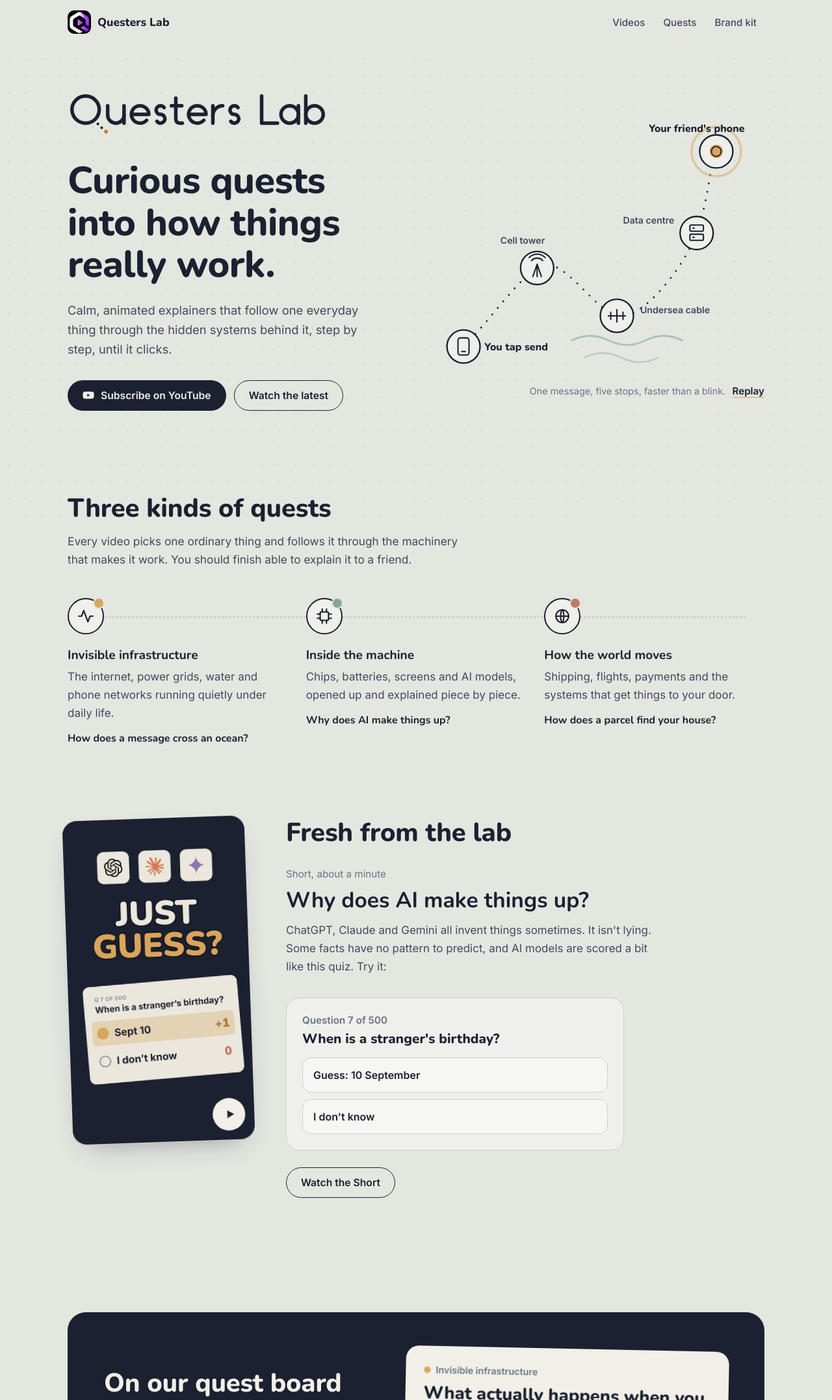
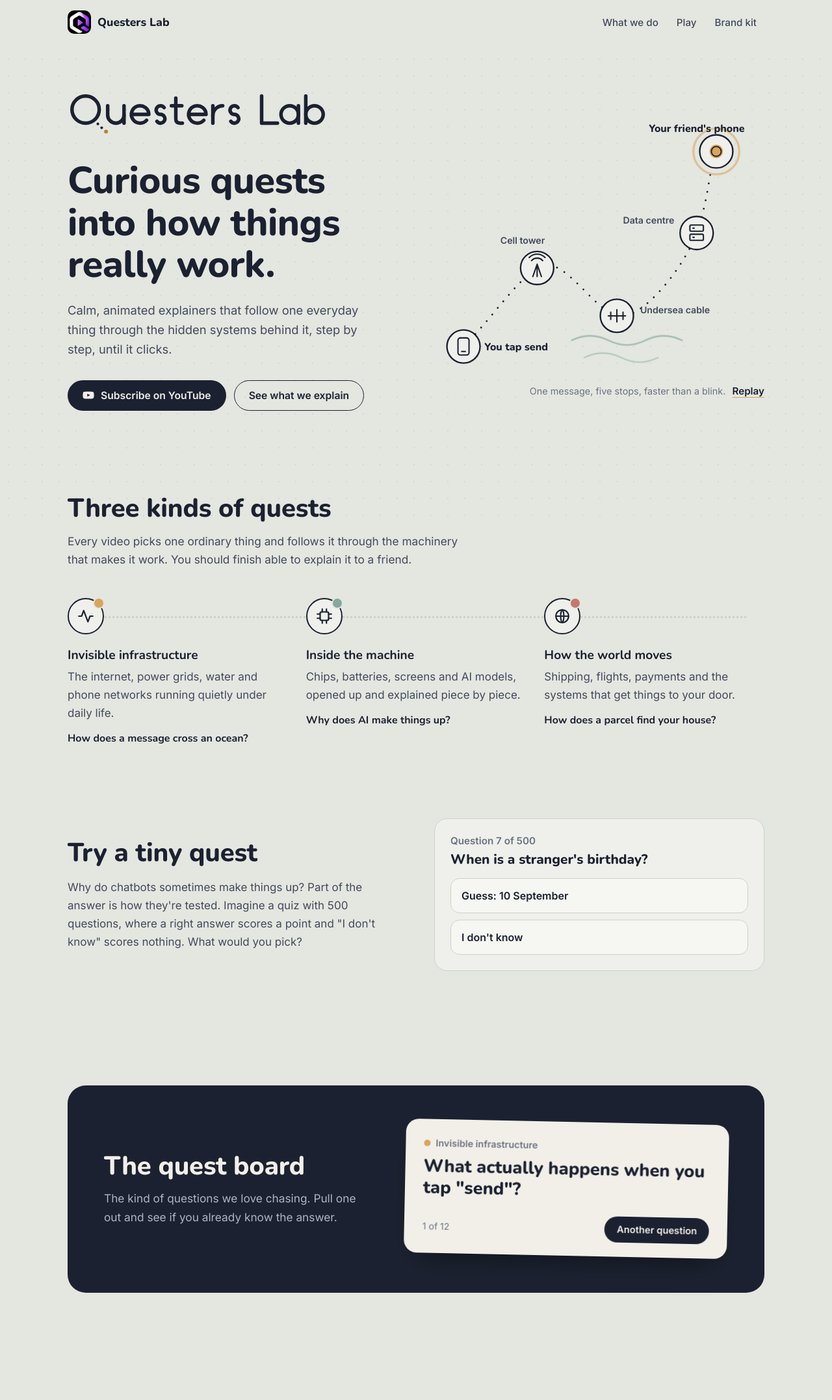
Before and after one commit to questerslab/questerslab.github.io, a plain HTML site: page index.html in a window 1280 px wide. Shown: the top 2154 px of the page at 65% size. Drawn offline with Linux system fonts and the light colour scheme.

Commit message:
Focus the landing page on Questers Lab: drop the latest-video section
Replace it with a standalone 'Try a tiny quest' quiz; nav now What we do / Play / Brand kit.

Co-Authored-By: Claude Opus 5.5 <noreply@anthropic.com>
Claude-Session: https://claude.ai/code/session_018Lky2pZVNLuUV9121Zy7WK

```diff
--- a/assets/site.js
+++ b/assets/site.js
@@ -56,7 +56,7 @@
       b.addEventListener('click', function () {
         quiz.classList.add('done');
         ans.innerHTML = (b.dataset.v === 'guess'
-          ? 'You guessed. One time in 365 you score a point. "I don\'t know" never does, so on a test like this, guessing always wins on average.'
+          ? 'You guessed. About one time in 365 that scores a point, and "I don\'t know" never does. So on a test like this, guessing wins on average, and an AI trained on such tests learns to bluff.'
           : 'Honest, and it scores zero every time. A guess sometimes scores a point, so a model trained on tests like this learns to bluff.')
           + ' <button class="again" type="button">Try again</button>';
         ans.querySelector('.again').addEventListener('click', function () { quiz.classList.remove('done'); ans.textContent = ''; });
--- a/assets/style.css
+++ b/assets/style.css
@@ -249,3 +249,9 @@ footer .brand{margin-bottom:8px}
   .card-q{padding:22px 20px 18px}
 }
 @media (prefers-reduced-motion:reduce){*{transition:none!important;animation:none!important;scroll-behavior:auto!important}}
+
+/* Play section */
+.playgrid{display:grid;grid-template-columns:1fr 1fr;gap:56px;align-items:center}
+.playgrid .quiz{margin-top:0}
+.playgrid .lede{max-width:46ch}
+@media (max-width:960px){.playgrid{grid-template-columns:1fr;gap:28px}}
--- a/index.html
+++ b/index.html
@@ -25,8 +25,8 @@
   <div class="wrap">
     <a class="brand" href="./"><img src="assets/img/mark-96.png" alt="" width="36" height="36"><span>Questers Lab</span></a>
     <ul>
-      <li><a href="#latest">Videos</a></li>
-      <li><a href="#quests">Quests</a></li>
+      <li><a href="#quests">What we do</a></li>
+      <li><a href="#play">Play</a></li>
       <li><a href="brand.html">Brand kit</a></li>
     </ul>
   </div>
@@ -44,7 +44,7 @@
             <svg viewBox="0 0 24 24" aria-hidden="true"><path fill="currentColor" d="M23 7.2a3 3 0 0 0-2.1-2.1C19 4.6 12 4.6 12 4.6s-7 0-8.9.5A3 3 0 0 0 1 7.2 31 31 0 0 0 .5 12a31 31 0 0 0 .5 4.8 3 3 0 0 0 2.1 2.1c1.9.5 8.9.5 8.9.5s7 0 8.9-.5a3 3 0 0 0 2.1-2.1 31 31 0 0 0 .5-4.8 31 31 0 0 0-.5-4.8zM9.7 15.1V8.9l5.8 3.1z"/></svg>
             Subscribe on YouTube
           </a>
-          <a class="btn btn-line" href="#latest">Watch the latest</a>
+          <a class="btn btn-line" href="#quests">See what we explain</a>
         </div>
       </div>
 
@@ -123,19 +123,13 @@
     </div>
   </section>
 
-  <section id="latest" style="padding-top:24px">
-    <div class="wrap latest">
-      <a class="short" href="https://youtube.com/shorts/MSInEdkpP6w" aria-label="Watch the Short on YouTube: Why does AI make things up?">
-        <img src="assets/img/short-why-ai-cover.jpg" alt="" width="540" height="960" loading="lazy">
-        <span class="play"><svg viewBox="0 0 24 24"><path d="M6 4l14 8-14 8z"/></svg></span>
-      </a>
+  <section id="play" style="padding-top:24px">
+    <div class="wrap playgrid">
       <div>
-        <h2 style="margin-bottom:28px">Fresh from the lab</h2>
-        <p class="meta">Short, about a minute</p>
-        <h3>Why does AI make things up?</h3>
-        <p class="lede">ChatGPT, Claude and Gemini all invent things sometimes. It isn't lying. Some facts have no pattern to predict, and AI models are scored a bit like this quiz. Try it:</p>
-
-        <div class="quiz" id="quiz">
+        <h2>Try a tiny quest</h2>
+        <p class="lede" style="margin-top:16px">Why do chatbots sometimes make things up? Part of the answer is how they're tested. Imagine a quiz with 500 questions, where a right answer scores a point and "I don't know" scores nothing. What would you pick?</p>
+      </div>
+      <div class="quiz" id="quiz" style="margin-top:0">
         <p class="qh">Question 7 of 500</p>
         <p class="qq">When is a stranger's birthday?</p>
         <div class="opts">
@@ -144,8 +138,6 @@
         </div>
         <p class="ans" id="ans"></p>
       </div>
-        <p style="margin-top:26px"><a class="btn btn-line" href="https://youtube.com/shorts/MSInEdkpP6w">Watch the Short</a></p>
-      </div>
     </div>
   </section>
 
@@ -153,8 +145,8 @@
     <div class="wrap">
       <div class="board">
         <div class="head">
-          <h2>On our quest board</h2>
-          <p>Questions we want to answer next. Pull one out; if you'd watch it, tell us in the comments on YouTube.</p>
+          <h2>The quest board</h2>
+          <p>The kind of questions we love chasing. Pull one out and see if you already know the answer.</p>
         </div>
         <div class="card-q" id="cardq" aria-live="polite">
           <p class="pillar"><i id="qdot"></i><span id="qpillar">Invisible infrastructure</span></p>
```
Also changed, not shown: 404.html (+2 -2 lines), brand.html (+2 -2 lines), privacy.html (+2 -2 lines), terms.html (+2 -2 lines), assets/img/short-why-ai-cover.jpg (deleted), 1 other file. Lines whose indentation alone changed are shown as unchanged.
